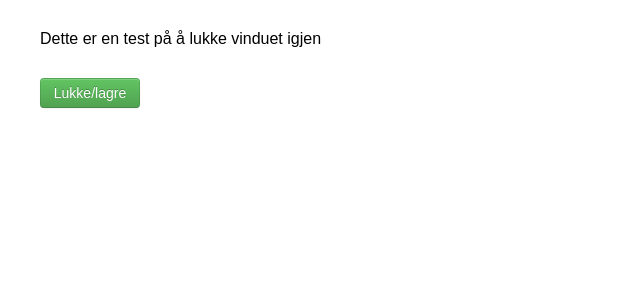
After one commit to kristofferylvenwestgaard/Bachelor_PlaNet, a PHP site: page /velgbilde.php in a window 1280 px wide. The commit adds this page. Shown: the top 300 px of the page, without its empty margins (0-640 px from the left). Run offline with PHP 8.4, Linux system fonts and the light colour scheme.

Commit message:
JS open/close

```diff
--- a/PlaNet_NetApp/add_aktivitet_step1.php
+++ b/PlaNet_NetApp/add_aktivitet_step1.php
@@ -16,9 +16,9 @@
 					<!--TEXTBOX FOR AKTIVITETSNAVN-->
 					<div class="inAppText">Legg til aktivitet:</div></br>
 					<input class="input_text" type="text" placeholder="Aktivitetsnavn" name="aktivitetsnavn"/>
-				<input class="input_text_small" type="text" placeholder="BildeId" name="bildeid"/>
-								<button onclick="openWin()">Open "myWindow"</button>
-								<button onclick="closeWin()">Close "myWindow"</button>
+						<!--<input class="input_text_small" type="text" placeholder="BildeId" name="bildeid"/>-->
+						<!-- JS for knapp -->
+						<input class="submit btn btn-primary" value="+Bilde" onClick="window.open('velgbilde.php','test','width=400,height=200')">
 
 					<!--GJENTAGELSE MANDAG - FREDAG! -->
 					<div class="inAppText">Gjenta aktivitet:</div><br/>
--- /dev/null
+++ b/PlaNet_NetApp/bildevindu.js
@@ -0,0 +1,12 @@
+<script type="text/javascript">
+var myWindow;
+
+function openWin() {
+    myWindow = window.open("", "myWindow", "width=200, height=100");
+    myWindow.document.write("<p>This is 'myWindow'</p>");
+}
+
+function closeWin() {
+    myWindow.close();
+}
+</script>
--- a/PlaNet_NetApp/includes/top.php
+++ b/PlaNet_NetApp/includes/top.php
@@ -2,8 +2,11 @@
 <head>
 	<meta charset="UTF-8"/>
 	<title>PlaNet</title>
+	<script src="bildevindu.js"></script>
+	<script type="text/javascript" src="bildevindu.js"></script>
 	<link rel="stylesheet" media="screen" type="text/css" href="css/style.css"/>
-	<script type="text/javascript" src="bildevindu.js"></script>
+
+
 </head>
 <body>
 <?php
--- /dev/null
+++ b/PlaNet_NetApp/velgbilde.php
@@ -0,0 +1,9 @@
+<?php
+	include "includes/top.php";
+?>
+<div class="container">
+	<div class="col-1-1">
+		<div class="inAppText">Dette er en test på å lukke vinduet igjen</div>
+	</div>
+	<input class="submit btn btn-success" value="Lukke/lagre" type="submit" onClick="window.close()">
+</div>
```
Also changed, not shown: PlaNet_NetApp/javascript/bildevindu.js (+18 -10 lines).
